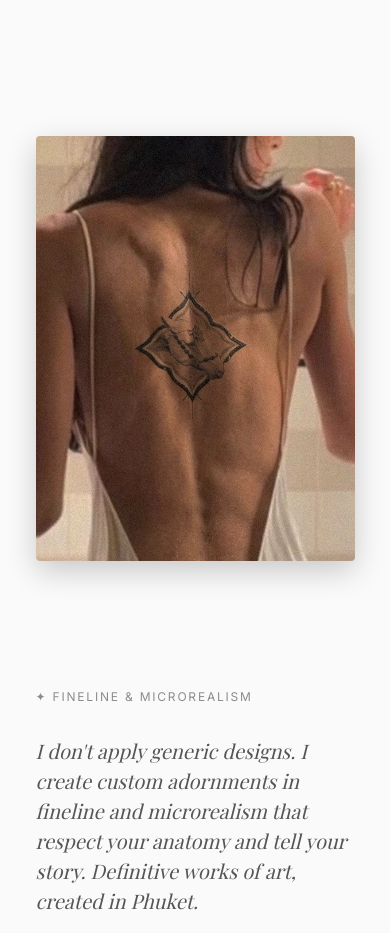
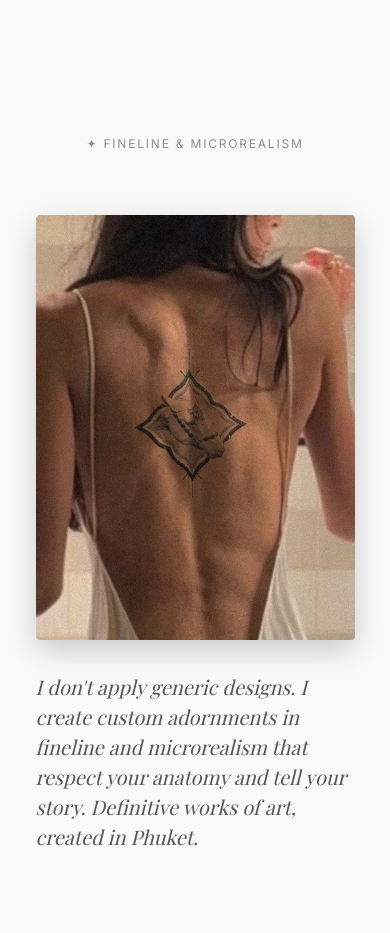
Before and after one commit to Rafargb/vicktatoo, a React (Vite) app: page / in a window 390 px wide. Shown: the part 900-1833 px from the top of the page. Built offline with nearby package versions, Linux system fonts and the light colour scheme; no server answers; the database is empty; a web font is replaced by a local one.

Commit message:
Move tagline above mobile image and center

```diff
--- a/src/components/Hero.css
+++ b/src/components/Hero.css
@@ -107,9 +107,29 @@
   align-items: center;
 }
 
+.hero-info-image-mobile {
+  display: none;
+}
+
 @media (max-width: 767px) {
   .hero-info-image {
-    order: -1;
+    display: none; /* Hide the original on mobile */
+  }
+  .hero-info-image-mobile {
+    display: flex;
+    justify-content: center;
+    align-items: center;
+    margin: var(--spacing-md) 0;
+  }
+  .hero-info-image-mobile img {
+    width: 100%;
+    max-width: 500px;
+    height: auto;
+    border-radius: 4px;
+    box-shadow: 0 10px 30px rgba(0, 0, 0, 0.2);
+  }
+  .hero-tagline {
+    text-align: center;
   }
 }
 
--- a/src/components/HeroInfo.jsx
+++ b/src/components/HeroInfo.jsx
@@ -17,6 +17,9 @@ const HeroInfo = () => {
       <div className="container hero-info-container">
         <div className="hero-info-text">
           <p className="hero-tagline text-sans fade-in delay-1">{t('hero', 'tagline')}</p>
+          <div className="hero-info-image-mobile fade-in delay-2">
+            <img src="/hero-back.jpg" alt="Viktoria Tattoo" loading="lazy" />
+          </div>
           <p className="hero-subtitle text-serif fade-in delay-2">
             {t('hero', 'subtitle')}
           </p>
```
